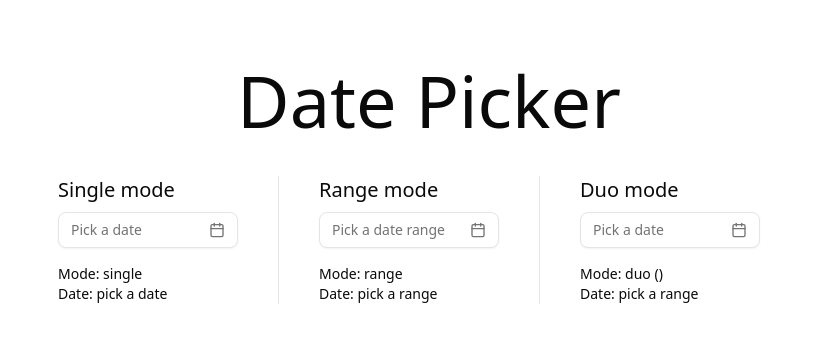
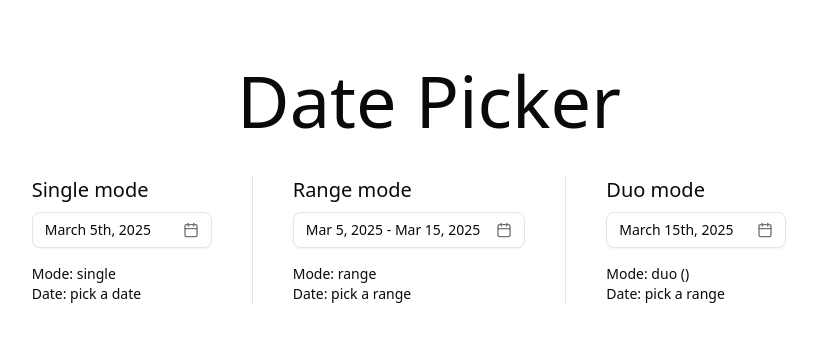
Before and after one commit to soyluisarrieta/shadcn-date-picker, a React app: page / in a window 1280 px wide. Shown: the top 342 px of the page, without its empty margins (211-1028 px from the left). Built offline with nearby package versions, Linux system fonts and the light colour scheme; the HTML template or start-up script is replaced by a standard one.

Commit message:
fix: correct default value datepicker range mode

```diff
--- a/src/App.tsx
+++ b/src/App.tsx
@@ -25,6 +25,7 @@ function App () {
             className='mb-4'
             mode="single"
             onValueChange={setSingleDate}
+            defaultValue={new Date('2025-03-05T05:00:00.000Z')}
             value={singleDate}
           />
           <p><strong>Mode:</strong> single</p>
@@ -39,6 +40,10 @@ function App () {
             className='mb-4'
             mode="range"
             onValueChange={setRangeDate}
+            defaultValue={{
+              from: new Date('2025-03-05T05:00:00.000Z'),
+              to: new Date('2025-03-15T05:00:00.000Z')
+            }}
             value={rangeDate}
           />
           <p><strong>Mode:</strong> range</p>
@@ -53,6 +58,7 @@ function App () {
             className='mb-4'
             onModeChange={setMode}
             onValueChange={setDuoDate}
+            defaultValue={new Date('2025-03-15T05:00:00.000Z')}
           />
           <p><strong>Mode:</strong> duo ({mode})</p>
           <p>
--- a/src/components/date-picker.tsx
+++ b/src/components/date-picker.tsx
@@ -442,10 +442,9 @@ export function DatePicker ({
   const [isRangeMode, setIsRangeMode] = React.useState(mode === 'range')
 
   // Range selection states
-  const [rangeStart, setRangeStart] = React.useState<Date | undefined>(undefined)
-  const [rangeEnd, setRangeEnd] = React.useState<Date | undefined>(undefined)
+  const [rangeStart, setRangeStart] = React.useState<Date | undefined>(dateOrUndefined((defaultValue as DateRangeValue)?.from))
+  const [rangeEnd, setRangeEnd] = React.useState<Date | undefined>(dateOrUndefined((defaultValue as DateRangeValue)?.to))
   const [rangeHover, setRangeHover] = React.useState<Date | undefined>(undefined)
-
   // Set range selection states
   React.useEffect(() => {
     if (value && typeof value !== 'object') {
```
